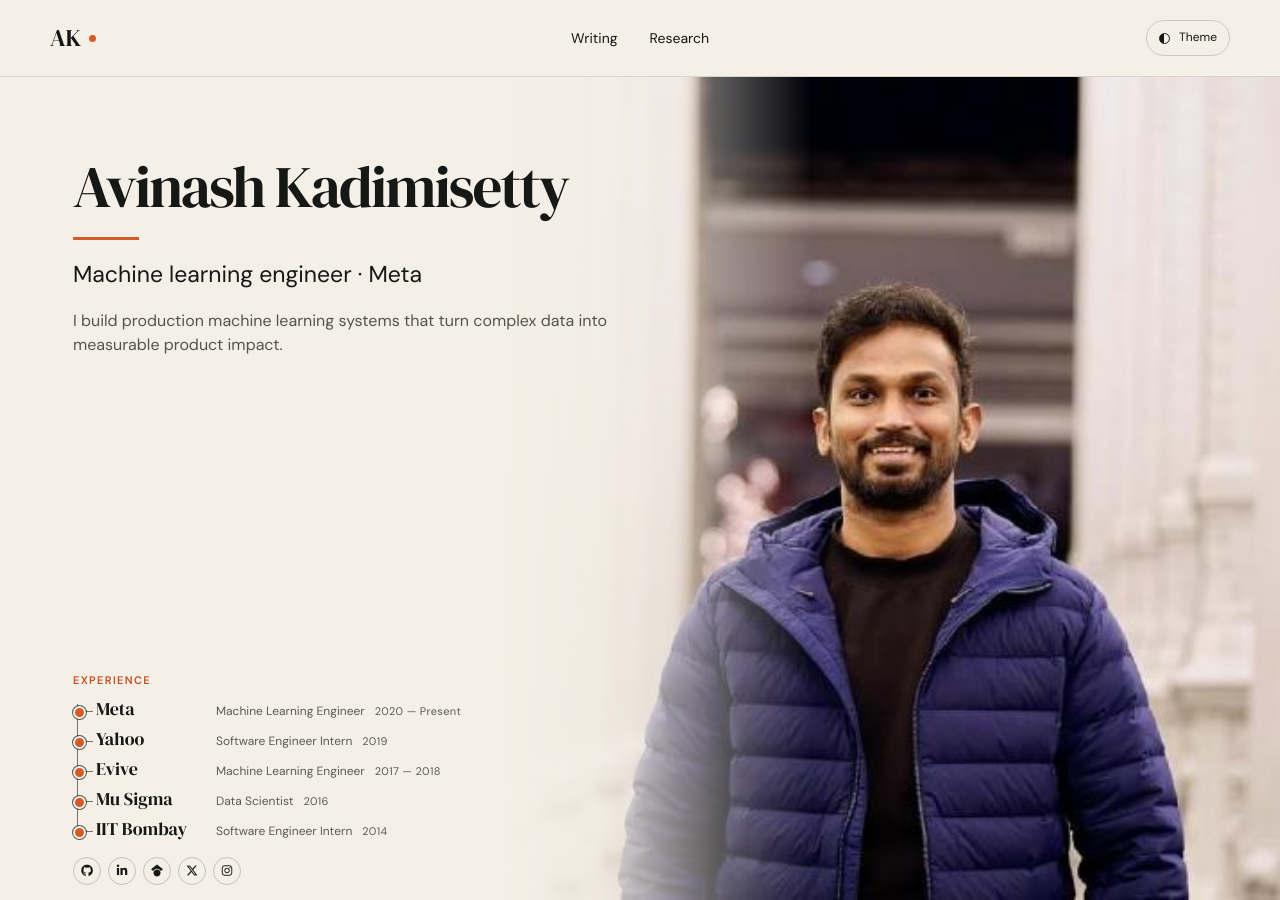
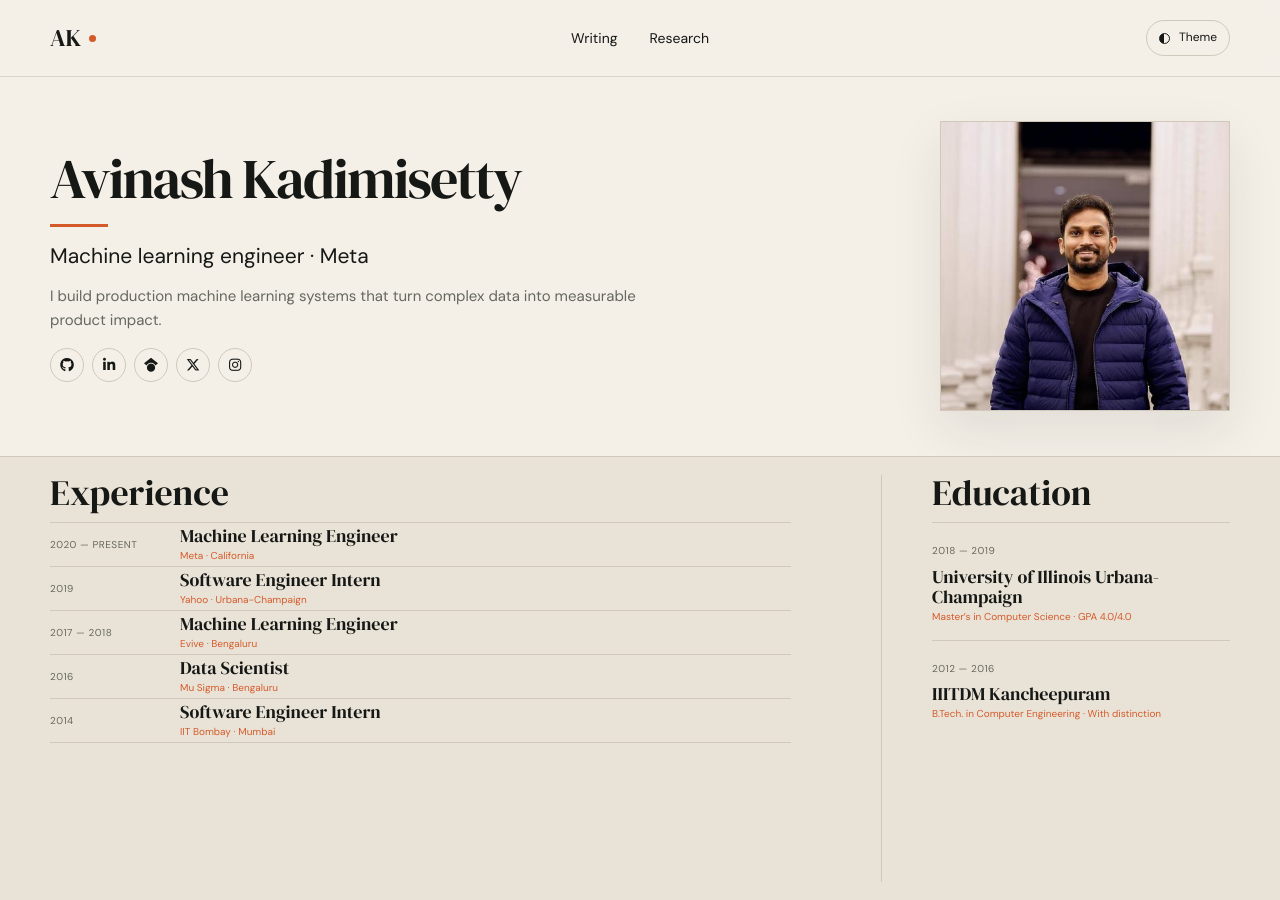
Before and after one commit to avinashingit/avinashingit.github.io, a Jekyll site: the page built from index.html, in a window 1280 px wide. Built offline with Jekyll 4.4.1, drawn with Linux system fonts in a browser that asks for light colours.

Commit message:
Simplify homepage with experience and education

```diff
--- a/assets/css/style.css
+++ b/assets/css/style.css
@@ -187,7 +187,8 @@ img {
 
 .home-page main {
   height: calc(100svh - 77px);
-  display: block;
+  display: grid;
+  grid-template-rows: minmax(270px, 46%) minmax(0, 54%);
   overflow: hidden;
 }
 
@@ -195,187 +196,140 @@ img {
   display: none;
 }
 
-.home-stage {
-  position: relative;
-  width: 100%;
+.profile-intro {
   height: 100%;
-  overflow: hidden;
-  background: #f5f0e7;
-  color: #161816;
+  display: grid;
+  grid-template-columns: minmax(0, 1fr) minmax(220px, 290px);
+  align-items: center;
+  gap: clamp(48px, 8vw, 110px);
+  padding-block: 22px;
 }
 
-.home-stage-image {
-  position: absolute;
-  top: 0;
-  right: 0;
-  bottom: 0;
-  width: 61%;
-  height: 100%;
-  max-width: none;
-  object-fit: cover;
-  object-position: center;
-  -webkit-mask-image: linear-gradient(to right, transparent 0%, rgba(0, 0, 0, 0.12) 12%, #000 40%, #000 100%);
-  mask-image: linear-gradient(to right, transparent 0%, rgba(0, 0, 0, 0.12) 12%, #000 40%, #000 100%);
+.profile-copy {
+  max-width: 650px;
 }
 
-.home-identity {
-  position: absolute;
-  top: clamp(58px, 9vh, 82px);
-  left: max(5.7vw, calc((100vw - 1180px) / 2));
-  z-index: 2;
-  width: min(610px, 50vw);
-}
-
-.home-identity h1 {
+.profile-copy h1 {
   margin: 0;
   font-family: var(--serif);
-  font-size: clamp(42px, 4.6vw, 60px);
+  font-size: clamp(40px, 4.4vw, 56px);
   font-weight: 400;
   letter-spacing: -0.035em;
   line-height: 1;
 }
 
-.home-identity > span {
+.profile-rule {
   display: block;
-  width: 66px;
+  width: 58px;
   height: 3px;
-  margin: 20px 0 16px;
-  background: #d55a2a;
+  margin: 17px 0 13px;
+  background: var(--accent);
 }
 
-.home-role {
+.profile-role {
   margin: 0;
-  font-size: clamp(18px, 1.8vw, 23px);
+  font-size: clamp(17px, 1.7vw, 21px);
 }
 
-.home-statement {
-  max-width: 540px;
-  margin: 16px 0 0;
-  color: #52544f;
-  font-size: 16px;
-  line-height: 1.5;
+.profile-statement {
+  max-width: 610px;
+  margin: 12px 0 0;
+  color: var(--muted);
+  font-size: 15px;
+  line-height: 1.55;
 }
 
-.career-tree {
-  position: absolute;
-  left: max(5.7vw, calc((100vw - 1180px) / 2));
-  bottom: 54px;
-  z-index: 2;
-  width: min(610px, 48vw);
+.profile-square {
+  width: 100%;
+  height: auto;
+  aspect-ratio: 1;
+  object-fit: cover;
+  border: 1px solid var(--line);
+  box-shadow: var(--shadow);
 }
 
-.career-tree-title {
-  margin: 0 0 6px;
-  color: #c64f20;
-  font-size: 11px;
-  font-weight: 600;
-  letter-spacing: 0.12em;
-  text-transform: uppercase;
+.profile-socials {
+  margin-top: 16px;
 }
 
-.career-tree ol {
-  position: relative;
-  display: grid;
-  gap: 0;
-  margin: 0;
-  padding: 0;
-  list-style: none;
+.profile-socials a {
+  width: 34px;
+  height: 34px;
+  font-size: 14px;
 }
 
-.career-tree ol::before {
-  content: "";
-  position: absolute;
-  top: 8px;
-  bottom: 8px;
-  left: 4px;
-  width: 1px;
-  background: rgba(22, 24, 22, 0.58);
+.resume-band {
+  height: 100%;
+  border-top: 1px solid var(--line);
+  background: var(--paper-deep);
+  padding-block: 18px;
 }
 
-.career-tree li {
-  position: relative;
-  min-height: 30px;
-  display: flex;
-  align-items: center;
-  padding-left: 23px;
+.resume-grid {
+  height: 100%;
+  display: grid;
+  grid-template-columns: minmax(0, 1.7fr) minmax(280px, 0.8fr);
+  gap: clamp(46px, 7vw, 92px);
 }
 
-.career-tree li::before {
-  content: "";
-  position: absolute;
-  top: 15px;
-  left: 4px;
-  width: 16px;
-  height: 1px;
-  background: rgba(22, 24, 22, 0.58);
-}
-
-.career-tree li::after {
-  content: "";
-  position: absolute;
-  top: 10px;
-  left: 0;
-  width: 9px;
-  height: 9px;
-  border: 2px solid #f5f0e7;
-  border-radius: 50%;
-  background: #d55a2a;
-  box-shadow: 0 0 0 1px rgba(22, 24, 22, 0.7);
-}
-
-.career-tree li > div {
-  min-width: 0;
-  display: flex;
-  align-items: baseline;
-  gap: 10px;
-  white-space: nowrap;
-}
-
-.career-tree strong {
-  min-width: 110px;
+.resume-grid h2 {
+  margin: 0 0 12px;
   font-family: var(--serif);
-  font-size: 18px;
+  font-size: clamp(27px, 2.8vw, 36px);
   font-weight: 400;
   line-height: 1;
 }
 
-.career-tree span,
-.career-tree time {
-  color: #595b55;
-  font-size: 12px;
+.experience-list {
+  display: grid;
+  border-top: 1px solid var(--line);
 }
 
-.career-tree time {
-  margin-left: auto;
-  font-size: 11px;
-  letter-spacing: 0.03em;
+.experience-list article {
+  display: grid;
+  grid-template-columns: 110px 1fr;
+  gap: 20px;
+  align-items: center;
+  min-height: 44px;
+  border-bottom: 1px solid var(--line);
 }
 
-.home-socials {
-  position: absolute;
-  left: max(5.7vw, calc((100vw - 1180px) / 2));
-  bottom: 15px;
-  z-index: 2;
-  display: flex;
-  gap: 7px;
+.experience-list time,
+.education time {
+  color: var(--muted);
+  font-size: 10px;
+  letter-spacing: 0.05em;
+  text-transform: uppercase;
 }
 
-.home-socials a {
-  width: 28px;
-  height: 28px;
-  display: grid;
-  place-items: center;
-  border: 1px solid rgba(22, 24, 22, 0.22);
-  border-radius: 50%;
-  font-size: 12px;
-  transition: border-color 180ms ease, color 180ms ease, transform 180ms ease;
+.experience-list h3,
+.education h3 {
+  margin: 0;
+  font-family: var(--serif);
+  font-size: 18px;
+  font-weight: 400;
+  line-height: 1.1;
 }
 
-.home-socials a:hover,
-.home-socials a:focus-visible {
-  border-color: #d55a2a;
-  color: #d55a2a;
-  transform: translateY(-2px);
+.experience-list p,
+.education p {
+  margin: 2px 0 0;
+  color: var(--accent);
+  font-size: 10px;
+}
+
+.education {
+  border-left: 1px solid var(--line);
+  padding-left: clamp(28px, 4vw, 50px);
+}
+
+.education article {
+  border-top: 1px solid var(--line);
+  padding-block: 13px 15px;
+}
+
+.education h3 {
+  margin-top: 5px;
 }
 
 .intro {
@@ -1143,6 +1097,30 @@ a.research-item:focus-visible {
     overflow: visible;
   }
 
+  .profile-intro {
+    min-height: 430px;
+    grid-template-columns: minmax(0, 1fr) 230px;
+    gap: 48px;
+    padding-block: 60px;
+  }
+
+  .resume-band {
+    height: auto;
+    padding-block: 54px;
+  }
+
+  .resume-grid {
+    grid-template-columns: 1fr;
+    gap: 48px;
+  }
+
+  .education {
+    border-top: 1px solid var(--line);
+    border-left: 0;
+    padding-top: 42px;
+    padding-left: 0;
+  }
+
   .home-stage {
     min-height: 880px;
   }
@@ -1249,6 +1227,21 @@ a.research-item:focus-visible {
 @media (max-width: 620px) {
   :root {
     --shell: calc(100% - 28px);
+  }
+
+  .profile-intro {
+    grid-template-columns: 1fr;
+    gap: 34px;
+    padding-block: 48px;
+  }
+
+  .profile-square {
+    width: min(280px, 82vw);
+  }
+
+  .experience-list article {
+    grid-template-columns: 90px 1fr;
+    gap: 14px;
   }
 
   .nav-wrap {
--- a/index.html
+++ b/index.html
@@ -4,62 +4,63 @@ title:
 body_class: home-page
 description: Avinash Kadimisetty is a machine learning engineer at Meta who builds large-scale learning systems and writes about machine learning, research, and engineering.
 ---
-<section class="home-stage" aria-labelledby="home-name">
-  <img class="home-stage-image" src="{{ '/images/github-profile.jpg' | relative_url }}" alt="Portrait of Avinash Kadimisetty">
+<section class="profile-intro shell">
+  <div class="profile-copy">
+    <h1>Avinash Kadimisetty</h1>
+    <span class="profile-rule" aria-hidden="true"></span>
+    <p class="profile-role">Machine learning engineer · Meta</p>
+    <p class="profile-statement">I build production machine learning systems that turn complex data into measurable product impact.</p>
+    <div class="profile-socials" aria-label="Find Avinash online">
+      <a href="https://github.com/avinashingit" rel="me" aria-label="GitHub" title="GitHub"><i class="fa-brands fa-github" aria-hidden="true"></i></a>
+      <a href="https://www.linkedin.com/in/avinashkadimisetty/" rel="me" aria-label="LinkedIn" title="LinkedIn"><i class="fa-brands fa-linkedin-in" aria-hidden="true"></i></a>
+      <a href="https://scholar.google.com/citations?user=Buazhw4AAAAJ&amp;hl=en" rel="me" aria-label="Google Scholar" title="Google Scholar"><i class="fa-brands fa-google-scholar" aria-hidden="true"></i></a>
+      <a href="https://x.com/kavinash366" rel="me" aria-label="X" title="X"><i class="fa-brands fa-x-twitter" aria-hidden="true"></i></a>
+      <a href="https://www.instagram.com/avinashkadimisetty/" rel="me" aria-label="Instagram" title="Instagram"><i class="fa-brands fa-instagram" aria-hidden="true"></i></a>
+    </div>
+  </div>
+  <img class="profile-square" src="{{ '/images/github-profile.jpg' | relative_url }}" alt="Portrait of Avinash Kadimisetty" width="460" height="460">
+</section>
 
-  <div class="home-identity">
-    <h1 id="home-name">Avinash Kadimisetty</h1>
-    <span aria-hidden="true"></span>
-    <p class="home-role">Machine learning engineer · Meta</p>
-    <p class="home-statement">I build production machine learning systems that turn complex data into measurable product impact.</p>
-  </div>
+<section class="resume-band">
+  <div class="resume-grid shell">
+    <section class="resume-experience" aria-labelledby="experience-heading">
+      <h2 id="experience-heading">Experience</h2>
+      <div class="experience-list">
+        <article>
+          <time>2020 — Present</time>
+          <div><h3>Machine Learning Engineer</h3><p>Meta · California</p></div>
+        </article>
+        <article>
+          <time>2019</time>
+          <div><h3>Software Engineer Intern</h3><p>Yahoo · Urbana-Champaign</p></div>
+        </article>
+        <article>
+          <time>2017 — 2018</time>
+          <div><h3>Machine Learning Engineer</h3><p>Evive · Bengaluru</p></div>
+        </article>
+        <article>
+          <time>2016</time>
+          <div><h3>Data Scientist</h3><p>Mu Sigma · Bengaluru</p></div>
+        </article>
+        <article>
+          <time>2014</time>
+          <div><h3>Software Engineer Intern</h3><p>IIT Bombay · Mumbai</p></div>
+        </article>
+      </div>
+    </section>
 
-  <div class="career-tree" aria-labelledby="experience-title">
-    <p id="experience-title" class="career-tree-title">Experience</p>
-    <ol>
-      <li>
-        <div>
-          <strong>Meta</strong>
-          <span>Machine Learning Engineer</span>
-          <time>2020 — Present</time>
-        </div>
-      </li>
-      <li>
-        <div>
-          <strong>Yahoo</strong>
-          <span>Software Engineer Intern</span>
-          <time>2019</time>
-        </div>
-      </li>
-      <li>
-        <div>
-          <strong>Evive</strong>
-          <span>Machine Learning Engineer</span>
-          <time>2017 — 2018</time>
-        </div>
-      </li>
-      <li>
-        <div>
-          <strong>Mu Sigma</strong>
-          <span>Data Scientist</span>
-          <time>2016</time>
-        </div>
-      </li>
-      <li>
-        <div>
-          <strong>IIT Bombay</strong>
-          <span>Software Engineer Intern</span>
-          <time>2014</time>
-        </div>
-      </li>
-    </ol>
-  </div>
-
-  <div class="home-socials" aria-label="Find Avinash online">
-    <a href="https://github.com/avinashingit" rel="me" aria-label="GitHub" title="GitHub"><i class="fa-brands fa-github" aria-hidden="true"></i></a>
-    <a href="https://www.linkedin.com/in/avinashkadimisetty/" rel="me" aria-label="LinkedIn" title="LinkedIn"><i class="fa-brands fa-linkedin-in" aria-hidden="true"></i></a>
-    <a href="https://scholar.google.com/citations?user=Buazhw4AAAAJ&amp;hl=en" rel="me" aria-label="Google Scholar" title="Google Scholar"><i class="fa-brands fa-google-scholar" aria-hidden="true"></i></a>
-    <a href="https://x.com/kavinash366" rel="me" aria-label="X" title="X"><i class="fa-brands fa-x-twitter" aria-hidden="true"></i></a>
-    <a href="https://www.instagram.com/avinashkadimisetty/" rel="me" aria-label="Instagram" title="Instagram"><i class="fa-brands fa-instagram" aria-hidden="true"></i></a>
+    <aside class="education" aria-labelledby="education-heading">
+      <h2 id="education-heading">Education</h2>
+      <article>
+        <time>2018 — 2019</time>
+        <h3>University of Illinois Urbana-Champaign</h3>
+        <p>Master’s in Computer Science · GPA 4.0/4.0</p>
+      </article>
+      <article>
+        <time>2012 — 2016</time>
+        <h3>IIITDM Kancheepuram</h3>
+        <p>B.Tech. in Computer Engineering · With distinction</p>
+      </article>
+    </aside>
   </div>
 </section>
```
